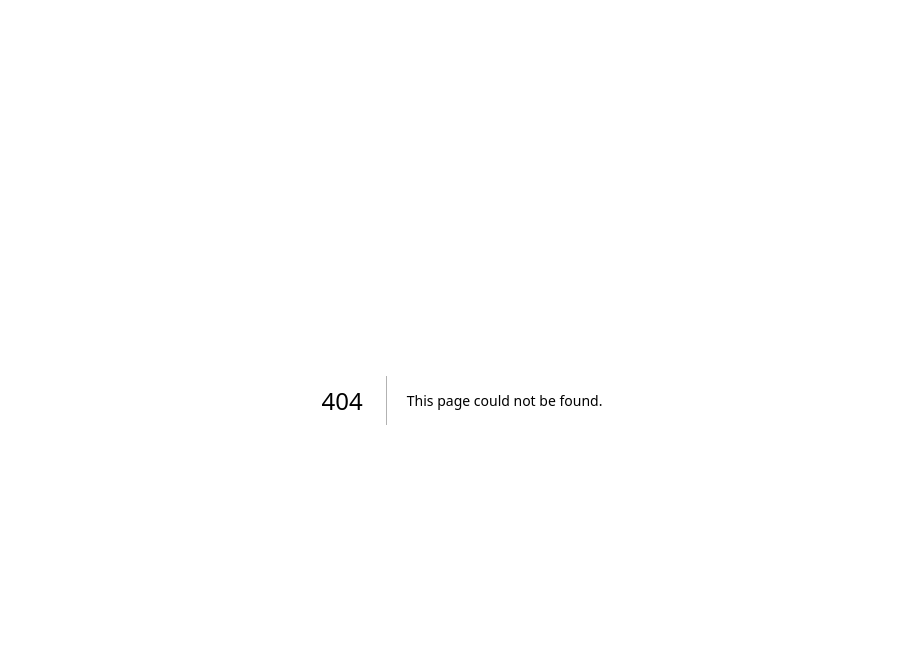
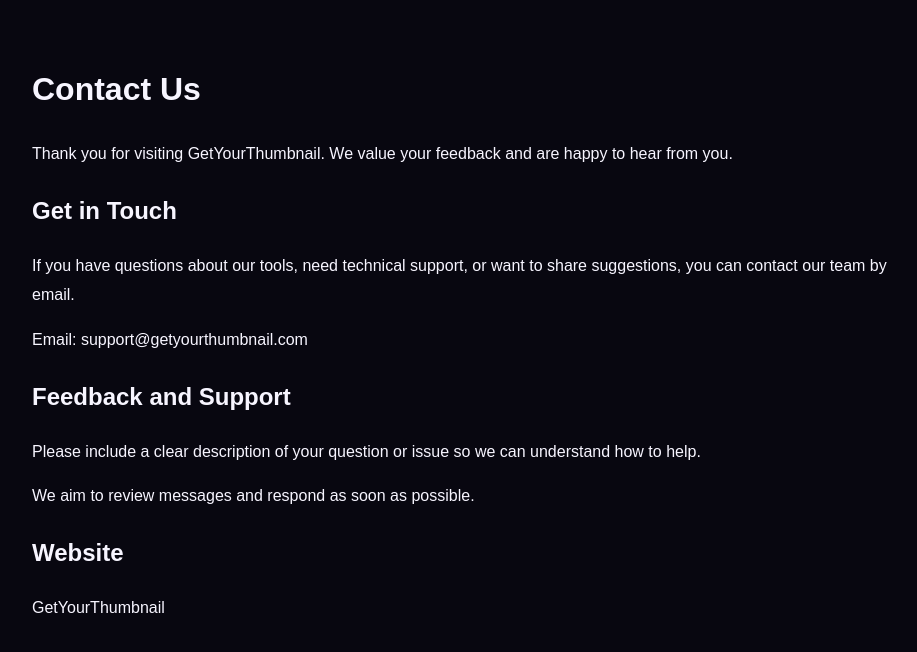
Before and after one commit to ar2117635-cpu/getyourthumbnail, a Next.js app: page /contact in a window 1280 px wide. Before the commit this address had no page. Shown: the top 652 px of the page, without its empty margins (178-1095 px from the left). Built offline with nearby package versions, Linux system fonts and the light colour scheme.

Commit message:
Create page.tsx

```diff
--- /dev/null
+++ b/app/contact/page.tsx
@@ -0,0 +1,52 @@
+
+export default function ContactPage() {
+  return (
+    <main style={{
+      maxWidth: "900px",
+      margin: "0 auto",
+      padding: "40px 20px",
+      fontFamily: "Arial, sans-serif",
+      lineHeight: 1.8
+    }}>
+      <h1>Contact Us</h1>
+
+      <p>
+        Thank you for visiting GetYourThumbnail.
+        We value your feedback and are happy to hear from you.
+      </p>
+
+      <h2>Get in Touch</h2>
+
+      <p>
+        If you have questions about our tools, need technical
+        support, or want to share suggestions, you can contact
+        our team by email.
+      </p>
+
+      <p>
+        Email: <a href="mailto:support@getyourthumbnail.com">
+          support@getyourthumbnail.com
+        </a>
+      </p>
+
+      <h2>Feedback and Support</h2>
+
+      <p>
+        Please include a clear description of your question or
+        issue so we can understand how to help.
+      </p>
+
+      <p>
+        We aim to review messages and respond as soon as possible.
+      </p>
+
+      <h2>Website</h2>
+
+      <p>
+        <a href="https://getyourthumbnail-pi.vercel.app/">
+          GetYourThumbnail
+        </a>
+      </p>
+    </main>
+  );
+}
```
